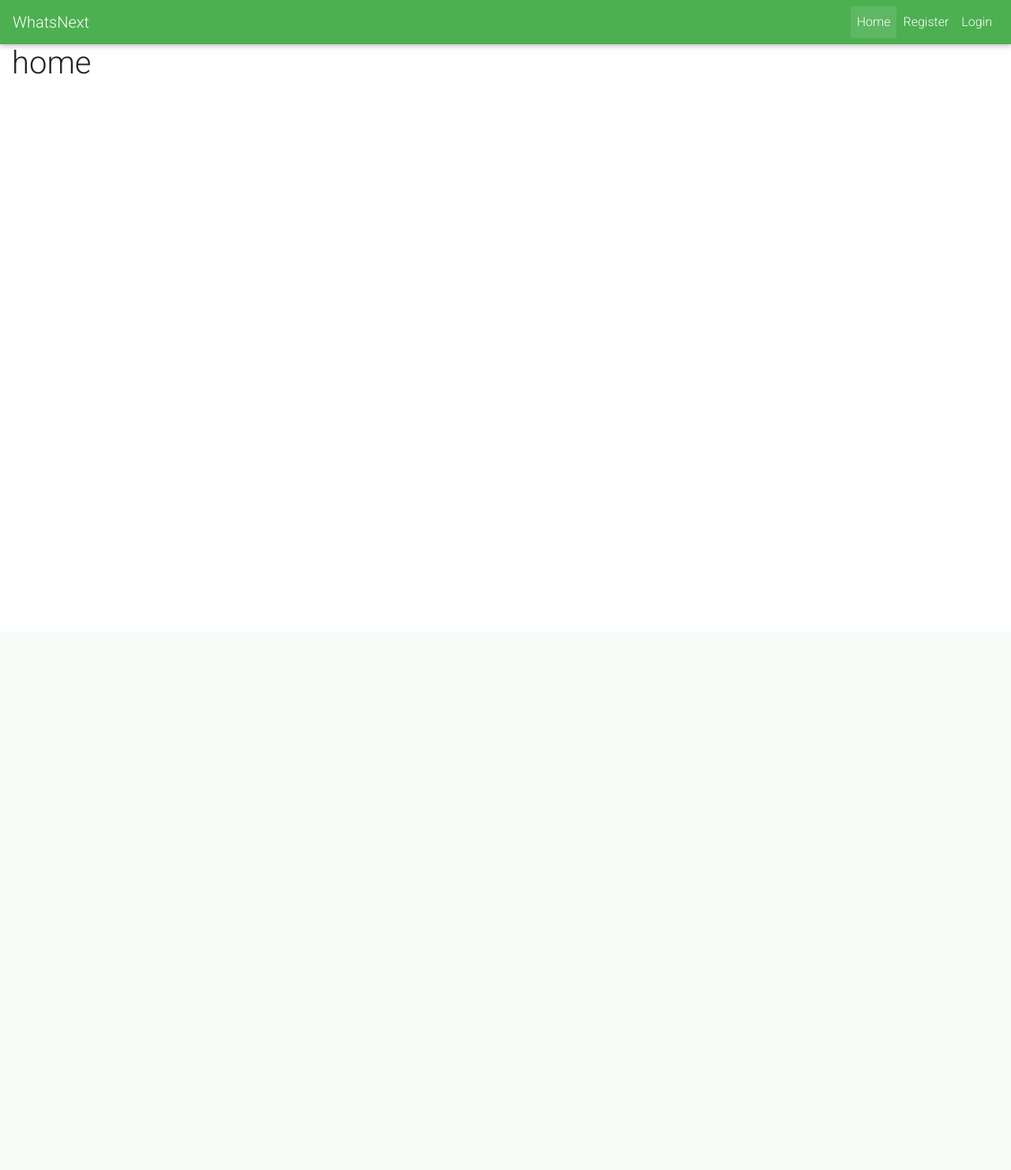
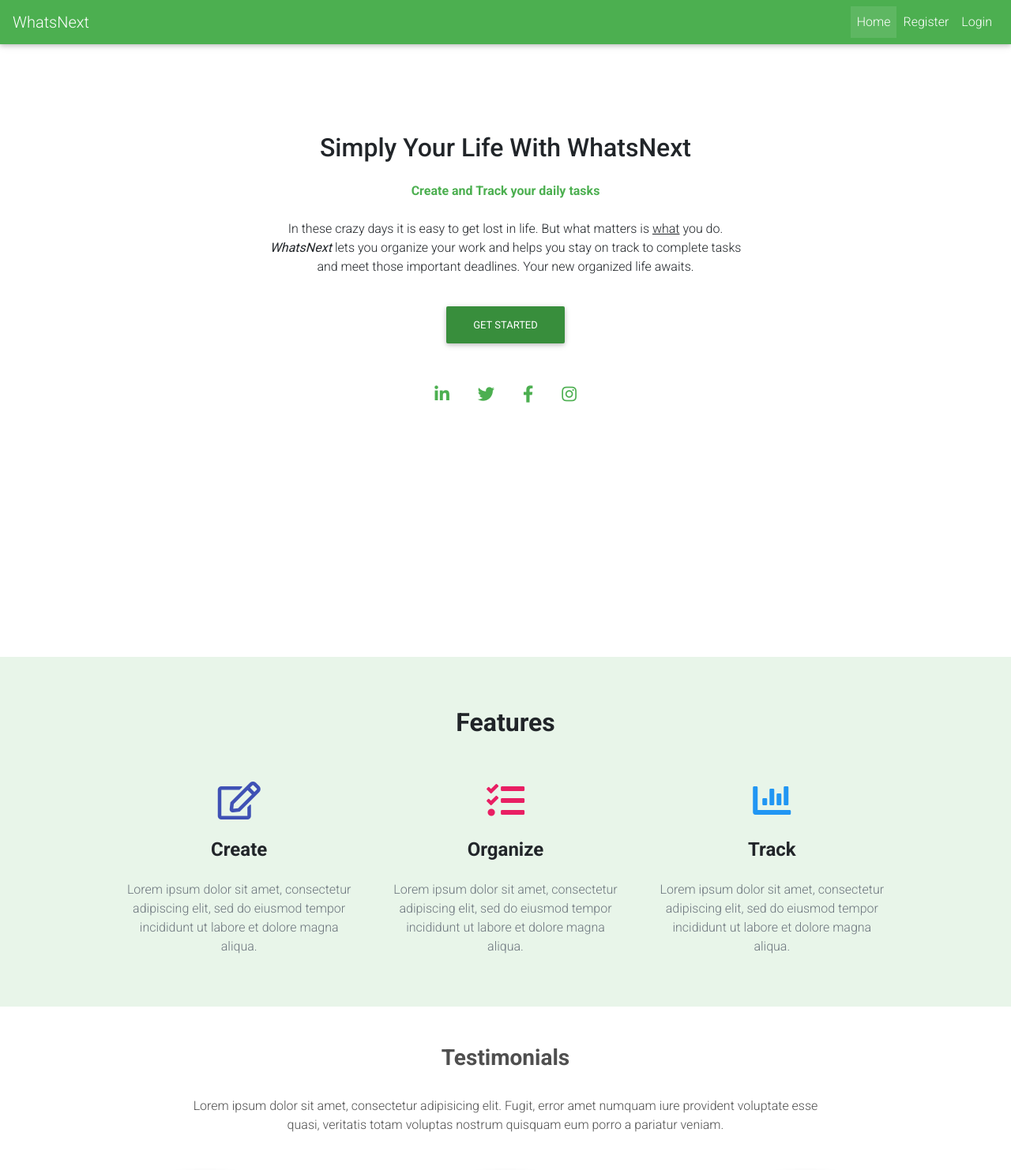
Before and after one commit to bhobbs20/DTDA, a Django app: page / in a window 1280 px wide. Shown: the top 1482 px of the page at 79% size. Before the commit the page ends 94 px from the top, so only its background shows below. Run offline with Django 3.2, Linux system fonts and the light colour scheme; some libraries are stand-ins or nearby versions.

Commit message:
crud for tasks and added landing

```diff
--- a/tasks/urls.py
+++ b/tasks/urls.py
@@ -8,5 +8,9 @@ urlpatterns = [
     # TASKS
     path('', views.tasks, name="tasks"),
     path('create/', views.create_todo, name="create_todo"),
+    path('<int:todo_pk>', views.viewtodo, name='viewtodo'),
+    path('<int:todo_pk>/complete', views.complete_task, name='complete_task'),
+    path('<int:todo_pk>/delete', views.delete_task, name='delete_task'),
+    path('completed/', views.completed_todos, name='completed_todos'),
 
 ]
--- a/templates/base.html
+++ b/templates/base.html
@@ -17,9 +17,14 @@
 </head>
 <body>
     {% include 'partials/shared/_navbar.html' %}
-    <div class="container-fluid">
+    <div class="container-fluid" style="padding-left: 0px; padding-right: 0px;">
         {% block content %}{% endblock %}
     </div>
+    <footer class="page-footer font-small green darken-1">
+        <div class="footer-copyright text-center py-3">© 2020 Copyright:
+            <a href="{% url 'main:index' %}"> WhatsNext</a>
+        </div>
+    </footer>
 
 </body>
 </html>
--- a/templates/pages/index.html
+++ b/templates/pages/index.html
@@ -1,6 +1,34 @@
 {% extends 'base.html' %}
 
 {% block content %}
-<h1>home</h1>
+    <br>
+    <div class="container mt-4" style="height: 85vh;">
+        <div class="jumbotron text-center" style="box-shadow: none !important;">
+            <h2 class="card-title h2">Simply Your Life With WhatsNext</h2>
+            <p class="green-text my-4 font-weight-bold">Create and Track your daily tasks</p>
+            <div class="row d-flex justify-content-center">
+                <div class="col-xl-7 pb-2">
+                    <p class="card-text">In these crazy days it is easy to get lost in life. But what matters is <u>what</u> you do. <b><i>WhatsNext  </i></b> lets you organize your work and helps you stay on track to complete tasks and meet those important deadlines. Your new organized life awaits.</p>
+                </div>
+            </div>
+            <div class="pt-2 mt-3">
+                <button type="button" class="btn btn-green waves-effect">Get started</button>
+            </div>
+            <div class="container mt-5">
+                <a class="fa-lg p-2 m-2 li-ic"><i class="fab fa-linkedin-in green-text"></i></a>
+                <a class="fa-lg p-2 m-2 tw-ic"><i class="fab fa-twitter green-text "></i></a>
+                <a class="fa-lg p-2 m-2 fb-ic"><i class="fab fa-facebook-f green-text"></i></a>
+                <a class="fa-lg p-2 m-2 fb-ic"><i class="fab fa-instagram green-text"></i></a>
+            </div>
+        </div>
+    </div>
+
+    {% include 'partials/_hero.html' %}
+
+    {% include 'partials/_test.html' %}
+
+
+    {% include 'partials/_cta.html' %}
+
 
 {% endblock %}
--- /dev/null
+++ b/templates/partials/_cta.html
@@ -0,0 +1,24 @@
+<div class="container-fluid green lighten-5" style="padding-right: 0px; padding-left: 0px;">
+    <div class="container mt-5 pt-5 pb-5">
+        <section class="px-md-5 mx-md-5 text-center text-lg-left dark-grey-text">
+            <h3 class="font-weight-bold">Lets get Started</h3>
+            <p class="text-muted mb-5">Lorem ipsum dolor, sit amet consectetur adipisicing elit. Id quam sapiente molestiae
+        numquam quas, voluptates omnis nulla ea odio quia similique corrupti magnam, doloremque laborum reiciendis
+        doloribus eius optio autem. Lorem ipsum dolor, sit amet consectetur adipisicing elit.</p>
+            <div class="row">
+                <div class="col-lg-3 col-md-12 mb-lg-0 mb-4">
+                    <img src="https://mdbootstrap.com/img/Others/cards.png" class="img-fluid" alt="">
+                </div>
+                <div class="col-lg-6 col-md-6 mb-lg-0 mb-lg-0 mb-2">
+                    <h4 class="h4">Why is it so great?</h4>
+                    <p class="text-muted">Lorem ipsum dolor, sit amet consectetur adipisicing elit. Id quam sapiente molestiae
+            numquam quas, voluptates omnis nulla ea odio quia similique corrupti magnam.</p>
+                </div>
+                <div class="col-lg-3 col-md-6 text-center">
+                    <a class="btn btn-outline-green darken-1 btn-md waves-effect" href="{% url 'main:register' %}" role="button">Sign Up Now</a>
+                    <a class="btn btn-green darken-1 btn-md" href="{% url 'main:login_user' %}" role="button">Start now<i class="fa fa-magic ml-1"></i></a>
+                </div>
+            </div>
+        </section>
+    </div>
+</div>
--- /dev/null
+++ b/templates/partials/_hero.html
@@ -0,0 +1,38 @@
+<div class="container-fluid green lighten-5 pt-5 my-5" style="padding-left: 0px; padding-right: 0px;">
+
+    <div class="container">
+    <section class="p-md-3 mx-md-5 text-lg-left">
+    <div class="row d-flex justify-content-center">
+      <h2 class="font-weight-bold pb-4">Features</h2>
+    </div>
+    <div class="row text-center d-flex justify-content-center mt-4">
+      <div class="col-lg-4 col-md-6 mb-5">
+        <i class="far fa-edit indigo-text fa-3x mb-4"></i>
+        <h4 class="font-weight-bold mb-4">Create</h4>
+        <p class="text-muted px-2 mb-lg-0">
+          Lorem ipsum dolor sit amet, consectetur adipiscing elit, sed do
+          eiusmod tempor incididunt ut labore et dolore magna aliqua.
+        </p>
+      </div>
+      <div class="col-lg-4 col-md-6 mb-5">
+        <i class="fa fa-tasks pink-text fa-3x mb-4"></i>
+
+        <h4 class="font-weight-bold mb-4">Organize</h4>
+        <p class="text-muted px-2 mb-lg-0">
+          Lorem ipsum dolor sit amet, consectetur adipiscing elit, sed do
+          eiusmod tempor incididunt ut labore et dolore magna aliqua.
+        </p>
+      </div>
+      <div class="col-lg-4 col-md-6 mb-5">
+        <i class="fa fa-chart-bar blue-text fa-3x mb-4"></i>
+
+        <h4 class="font-weight-bold mb-4">Track</h4>
+        <p class="text-muted px-2 mb-md-0">
+          Lorem ipsum dolor sit amet, consectetur adipiscing elit, sed do
+          eiusmod tempor incididunt ut labore et dolore magna aliqua.
+        </p>
+      </div>
+    </div>
+  </section>
+    </div>
+</div>
--- /dev/null
+++ b/templates/partials/_test.html
@@ -0,0 +1,69 @@
+<div class="container mt-5">
+    <section class="team-section text-center dark-grey-text">
+        <h3 class="font-weight-bold mb-4 pb-2">Testimonials</h3>
+        <p class="text-center w-responsive mx-auto mb-5">Lorem ipsum dolor sit amet, consectetur adipisicing elit.
+      Fugit, error amet numquam iure provident voluptate esse quasi, veritatis totam voluptas nostrum quisquam
+      eum porro a pariatur veniam.</p>
+        <div class="row text-center">
+            <div class="col-md-4 mb-4">
+                <div class="testimonial">
+                    <div class="avatar mx-auto">
+                        <img src="https://mdbootstrap.com/img/Photos/Avatars/img%20(1).jpg" class="rounded-circle z-depth-1 img-fluid">
+                    </div>
+                    <h4 class="font-weight-bold dark-grey-text mt-4">Anna Deynah</h4>
+                    <h6 class="font-weight-bold blue-text my-3">Web Designer</h6>
+                    <p class="font-weight-normal dark-grey-text">
+                        <i class="fas fa-quote-left pr-2"></i>Lorem ipsum dolor sit amet, consectetur adipisicing elit. Quod
+            eos id officiis hic tenetur quae quaerat ad velit ab hic tenetur.</p>
+                    <div class="orange-text">
+                        <i class="fas fa-star"> </i>
+                        <i class="fas fa-star"> </i>
+                        <i class="fas fa-star"> </i>
+                        <i class="fas fa-star"> </i>
+                        <i class="fas fa-star-half-alt"> </i>
+                    </div>
+                </div>
+            </div>
+            <div class="col-md-4 mb-4">
+                <div class="testimonial">
+                    <div class="avatar mx-auto">
+                        <img src="https://mdbootstrap.com/img/Photos/Avatars/img%20(8).jpg" class="rounded-circle z-depth-1 img-fluid">
+                    </div>
+                    <h4 class="font-weight-bold dark-grey-text mt-4">John Doe</h4>
+                    <h6 class="font-weight-bold blue-text my-3">Web Developer</h6>
+                    <p class="font-weight-normal dark-grey-text">
+                    <i class="fas fa-quote-left pr-2"></i>Ut enim ad minima veniam, quis nostrum exercitationem ullam
+            corporis suscipit laboriosam, nisi ut aliquid commodi.</p>
+
+                    <div class="orange-text">
+                        <i class="fas fa-star"> </i>
+                        <i class="fas fa-star"> </i>
+                        <i class="fas fa-star"> </i>
+                        <i class="fas fa-star"> </i>
+                        <i class="fas fa-star"> </i>
+                    </div>
+                </div>
+            </div>
+            <div class="col-md-4 mb-4">
+                <div class="testimonial">
+                    <div class="avatar mx-auto">
+                        <img src="https://mdbootstrap.com/img/Photos/Avatars/img%20(10).jpg" class="rounded-circle z-depth-1 img-fluid">
+                    </div>
+                    <h4 class="font-weight-bold dark-grey-text mt-4">Maria Kate</h4>
+                    <h6 class="font-weight-bold blue-text my-3">Photographer</h6>
+                    <p class="font-weight-normal dark-grey-text">
+                    <i class="fas fa-quote-left pr-2"></i>At vero eos et accusamus et iusto odio dignissimos ducimus qui
+            blanditiis praesentium voluptatum deleniti atque corrupti.</p>
+
+                    <div class="orange-text">
+                        <i class="fas fa-star"> </i>
+                        <i class="fas fa-star"> </i>
+                        <i class="fas fa-star"> </i>
+                        <i class="fas fa-star"> </i>
+                        <i class="far fa-star"> </i>
+                    </div>
+                </div>
+            </div>
+        </div>
+    </section>
+</div>
--- a/templates/partials/shared/_navbar.html
+++ b/templates/partials/shared/_navbar.html
@@ -13,6 +13,15 @@
                 <li class="nav-item">
                     <a class="nav-link" href="{% url 'tasks:tasks' %}">All Tasks</a>
                 </li>
+                <li class="nav-item dropdown">
+                    <a class="nav-link dropdown-toggle" id="navbarDropdownMenuLink" data-toggle="dropdown"
+                    aria-haspopup="true" aria-expanded="false">Tasks</a>
+        <div class="dropdown-menu dropdown-primary" aria-labelledby="navbarDropdownMenuLink">
+          <a class="dropdown-item" href="{% url 'tasks:tasks' %}">Current Tasks</a>
+          <a class="dropdown-item" href="{% url 'tasks:completed_todos' %}">Completed Task</a>
+          <a class="dropdown-item" href="{% url 'tasks:create_todo' %}">Create Task</a>
+        </div>
+      </li>
                 <li class="nav-item">
                     <a href="#" onclick="$('#signOutBtn').click()" class="nav-link">Logout</a>
                     <form style='display: none;' method="POST" action="{% url 'main:logout_user' %}">
--- a/templates/tasks/task.html
+++ b/templates/tasks/task.html
@@ -9,6 +9,7 @@
         <p><span>Due Date:</span>{{ task.due_date }}</p>
         <hr>
         <h3> {{ task.important }}</h3>
+        <a href="{% url 'tasks:viewtodo' task.id %}">View</a>
         {{ task.user }}
     {% endfor %}
 {% endblock %}
--- a/todo/settings.py
+++ b/todo/settings.py
@@ -118,3 +118,4 @@ USE_TZ = True
 # https://docs.djangoproject.com/en/3.1/howto/static-files/
 
 STATIC_URL = '/static/'
+LOGIN_URL = '/login'
```
Also changed, not shown: tasks/views.py (+44 -2 lines), templates/tasks/complete_task.html (added, +18 -0 lines), templates/tasks/viewtodo.html (added, +48 -0 lines), db.sqlite3.
